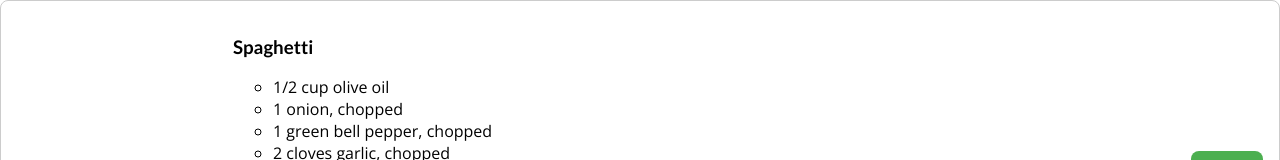
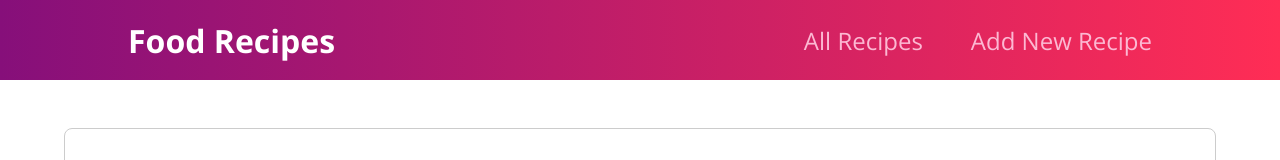
Before and after one commit to malakshaer/food-recipes, a Next.js app in the folder frontend/: page / in a window 1280 px wide. Shown: the top 160 px of the page. Built offline with nearby package versions, Linux system fonts and the light colour scheme.

Commit message:
frontend: add layout component

```diff
--- a/frontend/src/pages/_app.js
+++ b/frontend/src/pages/_app.js
@@ -1,7 +1,12 @@
 import "../styles/globals.css";
+import Layout from "../components/Layout/Layout";
 
 function MyApp({ Component, pageProps }) {
-  return <Component {...pageProps} />;
+  return (
+    <Layout>
+      <Component {...pageProps} />
+    </Layout>
+  );
 }
 
 export default MyApp;
```
